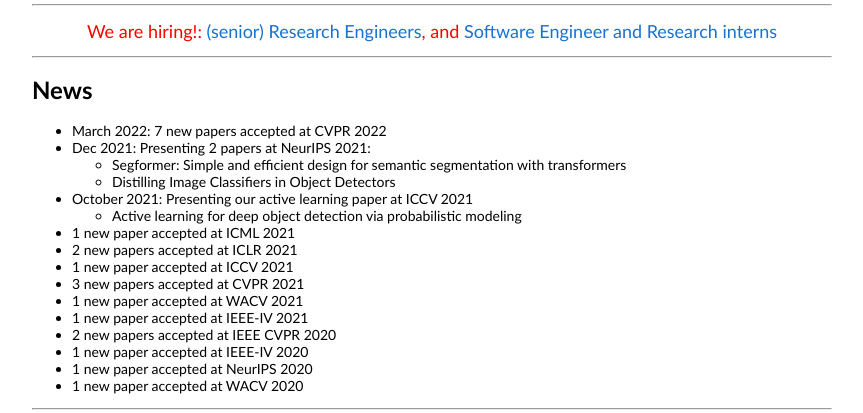
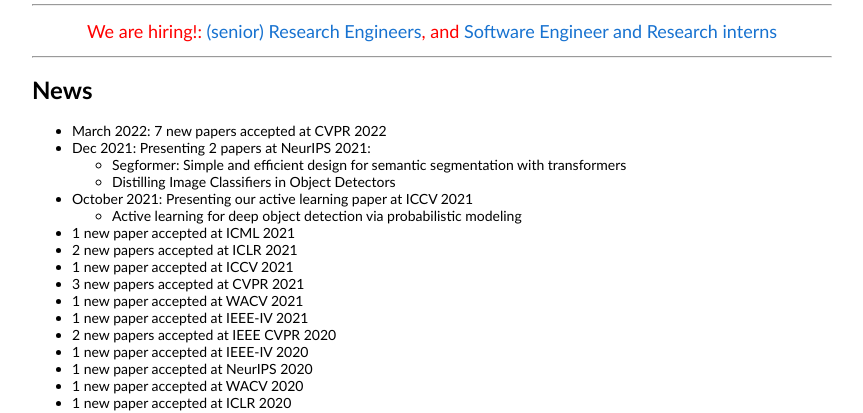
Before and after one commit to alvarezlopezjosem/alvarezlopezjosem.github.io, a plain HTML site: page index.html in a window 1280 px wide. Shown: the part 389-802 px from the top of the page, without its empty margins (208-1071 px from the left). Drawn offline with Linux system fonts and the light colour scheme.

Commit message:
pubs2
pubs2

```diff
--- a/index.html
+++ b/index.html
@@ -77,6 +77,7 @@
 					<li>1 new paper accepted at IEEE-IV 2020</li>
 					<li>1 new paper accepted at NeurIPS 2020</li>
 					<li>1 new paper accepted at WACV 2020</li>
+					<li>1 new paper accepted at ICLR 2020</li>
 				</ul>
 			</div>
 		<hr>
```
